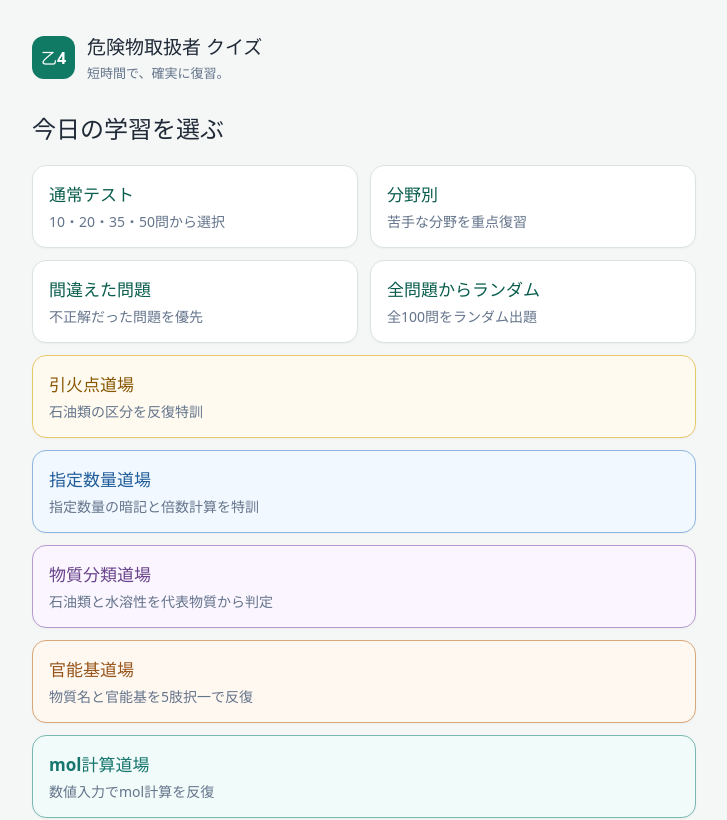
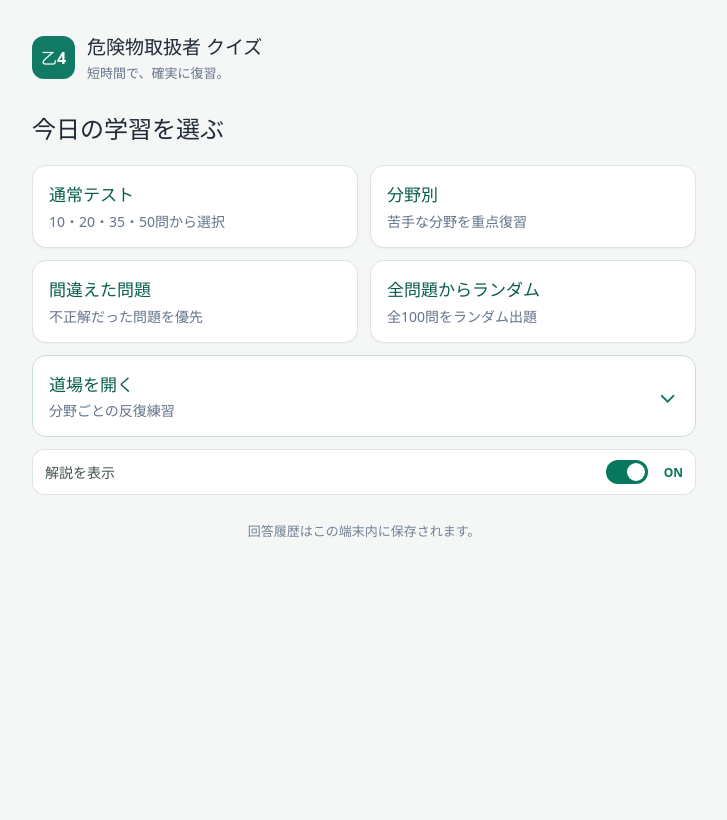
Before and after one commit to kayu-bot/otsu4-quiz, a React (Vite) app: page / in a window 1280 px wide. Shown: the top 820 px of the page, without its empty margins (276-1003 px from the left). Built offline with nearby package versions, Linux system fonts and the light colour scheme.

Commit message:
Collapse dojo menu and confirm exits

```diff
--- a/src/App.tsx
+++ b/src/App.tsx
@@ -144,6 +144,9 @@ export default function App() {
     localStorage.setItem(explanationSettingKey, String(nextValue))
     return nextValue
   })
+  const confirmExit = (label: string) => {
+    if (window.confirm(`${label}を終了しますか？\n現在までの回答は結果画面に表示されません。`)) setScreen('home')
+  }
 
   return <main className="app"><header><span className="badge">乙4</span><div><h1>危険物取扱者 クイズ</h1><p>短時間で、確実に復習。</p></div></header>
     {screen === 'home' && <section className="home"><h2>今日の学習を選ぶ</h2><div className="menu">
@@ -151,35 +154,36 @@ export default function App() {
       <button onClick={() => setScreen('category')}><b>分野別</b><span>苦手な分野を重点復習</span></button>
       <button onClick={() => start('mistakes', undefined, normalSize)}><b>間違えた問題</b><span>不正解だった問題を優先</span></button>
       <button onClick={() => start('random', undefined, 'all')}><b>全問題からランダム</b><span>全{questions.length}問をランダム出題</span></button>
+    </div><details className="dojo-dropdown"><summary><b>道場を開く</b><span>分野ごとの反復練習</span></summary><div className="menu dojo-list">
       <button className="dojo-menu" onClick={() => setScreen('flash-options')}><b>引火点道場</b><span>石油類の区分を反復特訓</span></button>
       <button className="quantity-menu" onClick={() => setScreen('quantity-menu')}><b>指定数量道場</b><span>指定数量の暗記と倍数計算を特訓</span></button>
       <button className="substance-menu" onClick={() => setScreen('substance-menu')}><b>物質分類道場</b><span>石油類と水溶性を代表物質から判定</span></button>
       <button className="functional-menu" onClick={() => setScreen('functional-options')}><b>官能基道場</b><span>物質名と官能基を5肢択一で反復</span></button>
       <button className="mol-menu" onClick={() => setScreen('mol-menu')}><b>mol計算道場</b><span>数値入力でmol計算を反復</span></button>
       <button className="combustion-menu" onClick={() => setScreen('combustion-options')}><b>完全燃焼式道場</b><span>C→CO₂、H→H₂O、最後にOを合わせる。完全燃焼式を反復練習。</span></button>
-    </div><ExplanationToggle enabled={showExplanation} onToggle={toggleExplanation} /><p className="note">回答履歴はこの端末内に保存されます。</p></section>}
+    </div></details><ExplanationToggle enabled={showExplanation} onToggle={toggleExplanation} /><p className="note">回答履歴はこの端末内に保存されます。</p></section>}
     {screen === 'normal-options' && <NormalTestMenu size={normalSize} onSizeChange={setNormalSize} onBack={() => setScreen('home')} onStart={() => start('random', undefined, normalSize)} />}
     {screen === 'category' && <section><button className="back" onClick={() => setScreen('home')}>← トップへ戻る</button><h2>分野を選ぶ</h2><div className="menu">{categories.map((category) => <button key={category} onClick={() => { setCategoryScope(category); setNormalSize(10); setScreen('category-options') }}><b>{category}</b><span>{questions.filter((q) => q.category === category).length}問から出題</span></button>)}</div></section>}
     {screen === 'category-options' && categoryScope && <CategoryTestMenu category={categoryScope} available={questions.filter((q) => q.category === categoryScope).length} size={normalSize === 35 || normalSize === 50 ? 10 : normalSize} onSizeChange={setNormalSize} onBack={() => setScreen('category')} onStart={() => start('category', categoryScope, normalSize)} />}
-    {screen === 'quiz' && current && <Quiz question={current} index={index} total={quiz.length} selected={selected} showExplanation={showExplanation} onToggleExplanation={toggleExplanation} onAnswer={answer} onNext={next} onQuit={() => setScreen('home')} />}
+    {screen === 'quiz' && current && <Quiz question={current} index={index} total={quiz.length} selected={selected} showExplanation={showExplanation} onToggleExplanation={toggleExplanation} onAnswer={answer} onNext={next} onQuit={() => confirmExit('このクイズ')} />}
     {screen === 'result' && <Results answers={answers} mode={mode} onHome={() => setScreen('home')} onRetry={() => start(mode, categoryScope, quiz.length as NormalSize)} onMistakes={() => start('mistakes', undefined, normalSize)} />}
-    {screen === 'dojo' && dojoQuiz[dojoIndex] && <DojoQuiz question={dojoQuiz[dojoIndex]} index={dojoIndex} total={dojoQuiz.length} selected={dojoSelected} showExplanation={showExplanation} onToggleExplanation={toggleExplanation} onAnswer={answerDojo} onNext={nextDojo} onQuit={() => setScreen('home')} />}
+    {screen === 'dojo' && dojoQuiz[dojoIndex] && <DojoQuiz question={dojoQuiz[dojoIndex]} index={dojoIndex} total={dojoQuiz.length} selected={dojoSelected} showExplanation={showExplanation} onToggleExplanation={toggleExplanation} onAnswer={answerDojo} onNext={nextDojo} onQuit={() => confirmExit('この道場')} />}
     {screen === 'flash-options' && <SetLengthMenu title="引火点道場" description="石油類の引火点区分を反復します。" size={setSize} onSizeChange={setSetSize} onBack={() => setScreen('home')} onStart={() => startDojo(setSize)} />}
     {screen === 'dojo-result' && <DojoResults answers={dojoAnswers} onHome={() => setScreen('home')} onRetry={() => startDojo(dojoQuiz.length as SetSize)} />}
     {screen === 'quantity-menu' && <QuantityMenu size={setSize} onSizeChange={setSetSize} onBack={() => setScreen('home')} onStart={startQuantity} />}
-    {screen === 'quantity' && quantityQuiz[quantityIndex] && <QuantityQuiz question={quantityQuiz[quantityIndex]} index={quantityIndex} total={quantityQuiz.length} selected={quantitySelected} showExplanation={showExplanation} onToggleExplanation={toggleExplanation} onAnswer={answerQuantity} onNext={nextQuantity} onQuit={() => setScreen('home')} />}
+    {screen === 'quantity' && quantityQuiz[quantityIndex] && <QuantityQuiz question={quantityQuiz[quantityIndex]} index={quantityIndex} total={quantityQuiz.length} selected={quantitySelected} showExplanation={showExplanation} onToggleExplanation={toggleExplanation} onAnswer={answerQuantity} onNext={nextQuantity} onQuit={() => confirmExit('この道場')} />}
     {screen === 'quantity-result' && <QuantityResults answers={quantityAnswers} onHome={() => setScreen('home')} onRetry={() => startQuantity(quantityMode, quantityQuiz.length as SetSize)} />}
     {screen === 'substance-menu' && <SubstanceMenu size={setSize} onSizeChange={setSetSize} onBack={() => setScreen('home')} onStart={startSubstance} />}
-    {screen === 'substance' && substanceQuiz[substanceIndex] && <SubstanceQuiz question={substanceQuiz[substanceIndex]} index={substanceIndex} total={substanceQuiz.length} selected={substanceSelected} showExplanation={showExplanation} onToggleExplanation={toggleExplanation} onAnswer={answerSubstance} onNext={nextSubstance} onQuit={() => setScreen('home')} />}
+    {screen === 'substance' && substanceQuiz[substanceIndex] && <SubstanceQuiz question={substanceQuiz[substanceIndex]} index={substanceIndex} total={substanceQuiz.length} selected={substanceSelected} showExplanation={showExplanation} onToggleExplanation={toggleExplanation} onAnswer={answerSubstance} onNext={nextSubstance} onQuit={() => confirmExit('この道場')} />}
     {screen === 'substance-result' && <SubstanceResults answers={substanceAnswers} onHome={() => setScreen('home')} onRetry={() => startSubstance(substanceMode, substanceQuiz.length as SetSize)} />}
     {screen === 'functional-options' && <SetLengthMenu title="官能基道場" description="物質名と官能基を5肢択一で反復します。" size={setSize} onSizeChange={setSetSize} onBack={() => setScreen('home')} onStart={() => startFunctional(setSize)} />}
-    {screen === 'functional' && functionalQuiz[functionalIndex] && <FunctionalQuiz question={functionalQuiz[functionalIndex]} index={functionalIndex} total={functionalQuiz.length} selected={functionalSelected} showExplanation={showExplanation} onToggleExplanation={toggleExplanation} onAnswer={answerFunctional} onNext={nextFunctional} onQuit={() => setScreen('home')} />}
+    {screen === 'functional' && functionalQuiz[functionalIndex] && <FunctionalQuiz question={functionalQuiz[functionalIndex]} index={functionalIndex} total={functionalQuiz.length} selected={functionalSelected} showExplanation={showExplanation} onToggleExplanation={toggleExplanation} onAnswer={answerFunctional} onNext={nextFunctional} onQuit={() => confirmExit('この道場')} />}
     {screen === 'functional-result' && <FunctionalResults answers={functionalAnswers} onHome={() => setScreen('home')} onRetry={() => startFunctional(functionalQuiz.length as SetSize)} />}
     {screen === 'mol-menu' && <MolMenu size={setSize} onSizeChange={setSetSize} onBack={() => setScreen('home')} onStart={startMol} />}
-    {screen === 'mol' && molQuiz[molIndex] && <MolQuiz question={molQuiz[molIndex]} index={molIndex} total={molQuiz.length} input={molInput} answered={molAnswered} onInput={setMolInput} onAnswer={answerMol} onNext={nextMol} onQuit={() => setScreen('home')} />}
+    {screen === 'mol' && molQuiz[molIndex] && <MolQuiz question={molQuiz[molIndex]} index={molIndex} total={molQuiz.length} input={molInput} answered={molAnswered} onInput={setMolInput} onAnswer={answerMol} onNext={nextMol} onQuit={() => confirmExit('この道場')} />}
     {screen === 'mol-result' && <MolResults answers={molAnswers} onHome={() => setScreen('home')} onRetry={() => startMol(molDifficulty, molQuiz.length as SetSize)} />}
     {screen === 'combustion-options' && <SetLengthMenu title="完全燃焼式道場" description="4つの係数を入力して、完全燃焼反応式を完成させます。" size={setSize} onSizeChange={setSetSize} onBack={() => setScreen('home')} onStart={() => startCombustion(setSize)} />}
-    {screen === 'combustion' && combustionQuiz[combustionIndex] && <CombustionQuiz question={combustionQuiz[combustionIndex]} index={combustionIndex} total={combustionQuiz.length} inputs={combustionInputs} answered={combustionAnswered} onInputsChange={setCombustionInputs} onAnswer={answerCombustion} onNext={nextCombustion} onQuit={() => setScreen('home')} />}
+    {screen === 'combustion' && combustionQuiz[combustionIndex] && <CombustionQuiz question={combustionQuiz[combustionIndex]} index={combustionIndex} total={combustionQuiz.length} inputs={combustionInputs} answered={combustionAnswered} onInputsChange={setCombustionInputs} onAnswer={answerCombustion} onNext={nextCombustion} onQuit={() => confirmExit('この道場')} />}
     {screen === 'combustion-result' && <CombustionResults answers={combustionAnswers} onHome={() => setScreen('home')} onRetry={() => startCombustion(combustionQuiz.length as SetSize)} />}
   </main>
 }
--- a/src/styles.css
+++ b/src/styles.css
@@ -24,6 +24,14 @@ h3 { margin: 28px 0 10px; font-size: 16px; }
 .menu button:active, .choices button:active { transform: scale(.99); }
 .menu b { display: block; margin-bottom: 5px; color: #095d4d; font-size: 17px; }
 .menu span { display: block; color: #64748b; font-size: 14px; line-height: 1.5; overflow-wrap: anywhere; }
+.dojo-dropdown { margin-top: 12px; overflow: hidden; border: 1px solid #c8ded7; border-radius: 14px; background: #fff; }
+.dojo-dropdown summary { position: relative; display: block; padding: 15px 48px 15px 16px; cursor: pointer; list-style: none; }
+.dojo-dropdown summary::-webkit-details-marker { display: none; }
+.dojo-dropdown summary::after { position: absolute; top: 50%; right: 18px; color: #0e7764; content: '⌄'; font-size: 24px; line-height: 1; transform: translateY(-58%); transition: transform .15s ease; }
+.dojo-dropdown[open] summary::after { transform: translateY(-42%) rotate(180deg); }
+.dojo-dropdown summary b { display: block; margin-bottom: 4px; color: #095d4d; font-size: 17px; }
+.dojo-dropdown summary span { display: block; color: #64748b; font-size: 14px; line-height: 1.5; }
+.dojo-list { padding: 0 12px 12px; }
 .dojo-menu { border-color: #e8c96a !important; background: #fffaf0 !important; }
 .dojo-menu b { color: #875700 !important; }
 .quantity-menu { border-color: #8db5de !important; background: #f2f8ff !important; }
@@ -105,6 +113,7 @@ h3 { margin: 28px 0 10px; font-size: 16px; }
   .menu .functional-menu { grid-column: span 2; }
   .menu .mol-menu { grid-column: span 2; }
   .menu .combustion-menu { grid-column: span 2; }
+  .dojo-dropdown .menu .dojo-menu, .dojo-dropdown .menu .quantity-menu, .dojo-dropdown .menu .substance-menu, .dojo-dropdown .menu .functional-menu, .dojo-dropdown .menu .mol-menu, .dojo-dropdown .menu .combustion-menu { grid-column: auto; }
   .actions { grid-template-columns: repeat(2, minmax(0, 1fr)); }
   .actions .next { grid-column: span 2; }
 }
```
